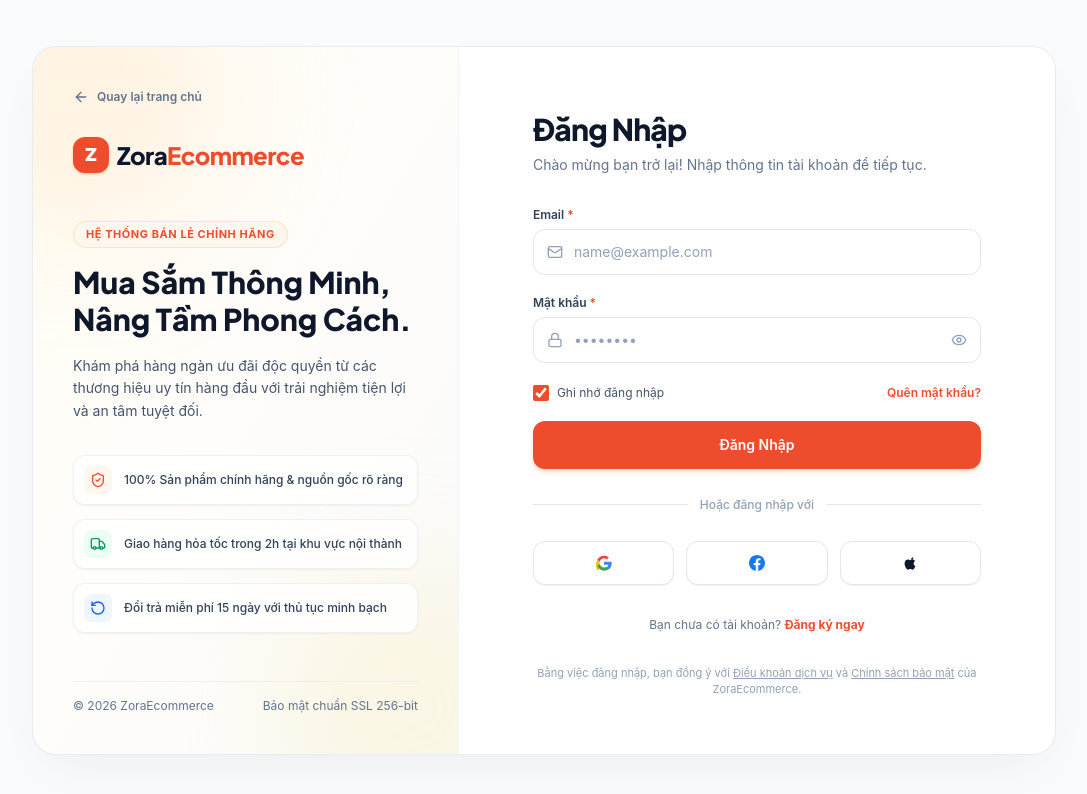
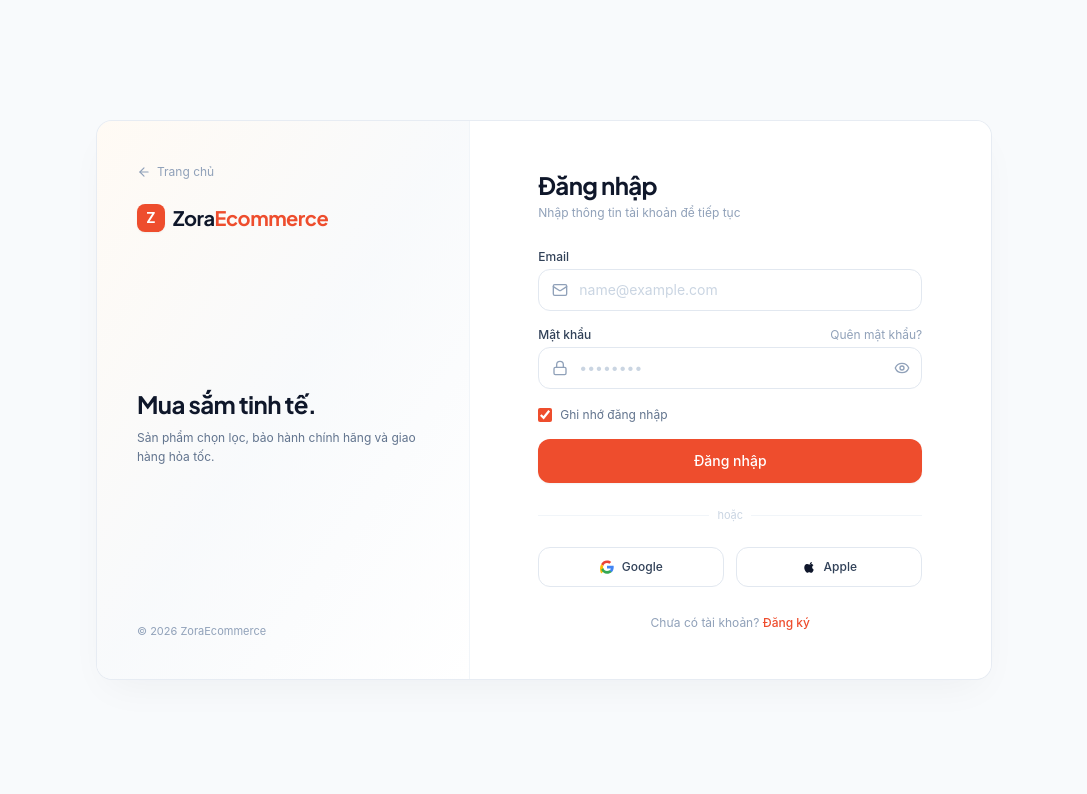
Before and after one commit to ThaiDevv/ZoraEcommerce-Frontend, a React (Vite) app: page / in a window 1280 px wide. Shown: the top 794 px of the page, without its empty margins (96-1183 px from the left). Built offline with nearby package versions, Linux system fonts and the light colour scheme.

Commit message:
[STYLE] Refine LoginPage to ultra-clean minimalist design with reduced text clutter

```diff
--- a/src/pages/LoginPage.tsx
+++ b/src/pages/LoginPage.tsx
@@ -1,42 +1,25 @@
 import React, { useState } from 'react'
 import { Link, useNavigate } from 'react-router-dom'
-import {
-  Mail,
-  Lock,
-  Eye,
-  EyeOff,
-  ArrowLeft,
-  ShieldCheck,
-  Truck,
-  RotateCcw,
-  AlertCircle,
-  Loader2,
-  CheckCircle2,
-} from 'lucide-react'
+import { Mail, Lock, Eye, EyeOff, ArrowLeft, Loader2, AlertCircle } from 'lucide-react'
 import { authApi } from '../api/authApi'
 
 export default function LoginPage() {
   const navigate = useNavigate()
 
-  // Form states
   const [email, setEmail] = useState('')
   const [password, setPassword] = useState('')
   const [rememberMe, setRememberMe] = useState(true)
   const [showPassword, setShowPassword] = useState(false)
 
-  // Request & Validation states
   const [isLoading, setIsLoading] = useState(false)
   const [errorMessage, setErrorMessage] = useState<string | null>(null)
-  const [successMessage, setSuccessMessage] = useState<string | null>(null)
 
   const handleSubmit = async (e: React.FormEvent<HTMLFormElement>) => {
     e.preventDefault()
     setErrorMessage(null)
-    setSuccessMessage(null)
 
-    // Basic client validation
     if (!email.trim() || !password.trim()) {
-      setErrorMessage('Vui lòng điền đầy đủ email và mật khẩu.')
+      setErrorMessage('Vui lòng nhập email và mật khẩu')
       return
     }
 
@@ -48,7 +31,6 @@ export default function LoginPage() {
         password,
       })
 
-      // Store tokens
       if (response && (response as any).accessToken) {
         const token = (response as any).accessToken
         if (rememberMe) {
@@ -61,159 +43,88 @@ export default function LoginPage() {
         }
       }
 
-      setSuccessMessage('Đăng nhập thành công! Đang chuyển hướng...')
-
-      // Redirect after smooth delay
-      setTimeout(() => {
-        navigate('/')
-      }, 1000)
+      navigate('/')
     } catch (err: any) {
-      const msg =
-        err?.message ||
-        'Email hoặc mật khẩu không chính xác. Vui lòng kiểm tra lại.'
-      setErrorMessage(msg)
+      setErrorMessage(err?.message || 'Email hoặc mật khẩu không chính xác')
     } finally {
       setIsLoading(false)
     }
   }
 
   return (
-    <div className="min-h-[100dvh] w-full bg-[#F8FAFC] flex items-center justify-center p-4 sm:p-6 lg:p-10 selection:bg-[#ee4d2d] selection:text-white">
-      {/* Main Split-Screen Card */}
-      <div className="w-full max-w-5xl bg-white rounded-3xl shadow-[0_20px_50px_-15px_rgba(15,23,42,0.06)] border border-slate-200/80 overflow-hidden grid grid-cols-1 lg:grid-cols-12 min-h-[640px]">
+    <div className="min-h-[100dvh] w-full bg-[#F8FAFC] flex items-center justify-center p-4 sm:p-6 lg:p-8">
+      {/* Centered Luxury Card */}
+      <div className="w-full max-w-4xl bg-white rounded-2xl shadow-[0_16px_40px_-12px_rgba(15,23,42,0.05)] border border-slate-200/80 overflow-hidden grid grid-cols-1 lg:grid-cols-12">
 
-        {/* ================= LEFT COLUMN: Editorial Brand Showcase (5 cols) ================= */}
-        <div className="hidden lg:flex lg:col-span-5 relative bg-gradient-to-br from-amber-50/50 via-orange-50/30 to-slate-50 p-10 flex-col justify-between border-r border-slate-100 overflow-hidden">
-
-          {/* Subtle decorative ambient circles (no harsh gradients) */}
-          <div className="absolute -top-24 -left-24 w-72 h-72 rounded-full bg-orange-200/25 blur-3xl pointer-events-none" />
-          <div className="absolute -bottom-24 -right-24 w-72 h-72 rounded-full bg-amber-200/20 blur-3xl pointer-events-none" />
-
-          {/* Top: Logo & Back Link */}
-          <div className="relative z-10">
+        {/* Left: Minimalist Visual Accent (5 cols) */}
+        <div className="hidden lg:flex lg:col-span-5 bg-gradient-to-br from-orange-50/60 via-slate-50 to-white p-10 flex-col justify-between border-r border-slate-100">
+          {/* Logo */}
+          <div>
             <Link
               to="/"
-              className="inline-flex items-center gap-2 text-xs font-semibold text-slate-500 hover:text-slate-800 transition-colors mb-8 group"
+              className="inline-flex items-center gap-1.5 text-xs text-slate-400 hover:text-slate-600 transition-colors mb-6"
             >
-              <ArrowLeft className="w-4 h-4 transition-transform group-hover:-translate-x-1" />
-              Quay lại trang chủ
+              <ArrowLeft className="w-3.5 h-3.5" />
+              Trang chủ
             </Link>
-
             <div className="flex items-center gap-2">
-              <span className="w-9 h-9 rounded-xl bg-[#ee4d2d] text-white flex items-center justify-center font-black text-lg shadow-sm shadow-orange-500/30">
+              <span className="w-7 h-7 rounded-lg bg-[#ee4d2d] text-white flex items-center justify-center font-bold text-sm shadow-xs">
                 Z
               </span>
-              <span className="text-2xl font-black tracking-tight text-[#0F172A] font-['Plus_Jakarta_Sans']">
+              <span className="text-xl font-bold text-[#0F172A] tracking-tight font-['Plus_Jakarta_Sans']">
                 Zora<span className="text-[#ee4d2d]">Ecommerce</span>
               </span>
             </div>
           </div>
 
-          {/* Middle: Brand Editorial Message */}
-          <div className="relative z-10 my-auto py-8">
-            <span className="inline-block text-[11px] font-bold uppercase tracking-wider text-[#ee4d2d] bg-orange-50 px-3 py-1 rounded-full border border-orange-200/60 mb-4">
-              Hệ thống bán lẻ chính hãng
-            </span>
-            <h2 className="text-3xl font-extrabold text-[#0F172A] leading-tight font-['Plus_Jakarta_Sans'] mb-4">
-              Mua Sắm Thông Minh, <br />
-              Nâng Tầm Phong Cách.
+          {/* Minimalist Message */}
+          <div className="my-auto py-6">
+            <h2 className="text-2xl font-bold text-[#0F172A] tracking-tight font-['Plus_Jakarta_Sans'] mb-2">
+              Mua sắm tinh tế.
             </h2>
-            <p className="text-sm text-slate-600 leading-relaxed max-w-sm mb-8">
-              Khám phá hàng ngàn ưu đãi độc quyền từ các thương hiệu uy tín hàng đầu với trải nghiệm tiện lợi và an tâm tuyệt đối.
+            <p className="text-xs text-slate-500 leading-relaxed max-w-xs">
+              Sản phẩm chọn lọc, bảo hành chính hãng và giao hàng hỏa tốc.
             </p>
-
-            {/* 3 Value Pillars with refined 1.5px stroke icons */}
-            <div className="space-y-3.5">
-              <div className="flex items-center gap-3 text-xs font-medium text-slate-700 bg-white/80 backdrop-blur-sm p-2.5 rounded-xl border border-slate-200/60 shadow-xs">
-                <div className="w-7 h-7 rounded-lg bg-orange-50 text-[#ee4d2d] flex items-center justify-center shrink-0">
-                  <ShieldCheck className="w-4 h-4" />
-                </div>
-                <span>100% Sản phẩm chính hãng & nguồn gốc rõ ràng</span>
-              </div>
-
-              <div className="flex items-center gap-3 text-xs font-medium text-slate-700 bg-white/80 backdrop-blur-sm p-2.5 rounded-xl border border-slate-200/60 shadow-xs">
-                <div className="w-7 h-7 rounded-lg bg-emerald-50 text-emerald-600 flex items-center justify-center shrink-0">
-                  <Truck className="w-4 h-4" />
-                </div>
-                <span>Giao hàng hỏa tốc trong 2h tại khu vực nội thành</span>
-              </div>
-
-              <div className="flex items-center gap-3 text-xs font-medium text-slate-700 bg-white/80 backdrop-blur-sm p-2.5 rounded-xl border border-slate-200/60 shadow-xs">
-                <div className="w-7 h-7 rounded-lg bg-blue-50 text-blue-600 flex items-center justify-center shrink-0">
-                  <RotateCcw className="w-4 h-4" />
-                </div>
-                <span>Đổi trả miễn phí 15 ngày với thủ tục minh bạch</span>
-              </div>
-            </div>
           </div>
 
-          {/* Bottom: Subtle Customer Trust Proof */}
-          <div className="relative z-10 pt-4 border-t border-slate-200/50 flex items-center justify-between text-xs text-slate-500">
-            <span>© 2026 ZoraEcommerce</span>
-            <span>Bảo mật chuẩn SSL 256-bit</span>
+          {/* Clean Subtle Footer */}
+          <div className="text-[11px] text-slate-400">
+            © 2026 ZoraEcommerce
           </div>
         </div>
 
-        {/* ================= RIGHT COLUMN: High-Trust Auth Form (7 cols) ================= */}
-        <div className="lg:col-span-7 p-6 sm:p-10 lg:p-14 flex flex-col justify-between bg-white">
+        {/* Right: Clean Form (7 cols) */}
+        <div className="lg:col-span-7 p-8 sm:p-12 flex flex-col justify-center bg-white">
+          <div className="w-full max-w-sm mx-auto">
 
-          {/* Mobile Back button & Brand header */}
-          <div className="lg:hidden flex items-center justify-between mb-8">
-            <Link
-              to="/"
-              className="inline-flex items-center gap-1.5 text-xs font-semibold text-slate-500 hover:text-slate-800 transition-colors"
-            >
-              <ArrowLeft className="w-4 h-4" />
-              Trang chủ
-            </Link>
-            <div className="flex items-center gap-1.5">
-              <span className="w-7 h-7 rounded-lg bg-[#ee4d2d] text-white flex items-center justify-center font-bold text-sm">
-                Z
-              </span>
-              <span className="font-bold text-lg text-[#0F172A]">
-                Zora<span className="text-[#ee4d2d]">Ecommerce</span>
-              </span>
-            </div>
-          </div>
-
-          {/* Form Content Wrapper */}
-          <div className="w-full max-w-md mx-auto my-auto py-2">
-
-            {/* Header Text */}
-            <div className="mb-8 text-left">
-              <h1 className="text-2xl sm:text-3xl font-extrabold text-[#0F172A] tracking-tight font-['Plus_Jakarta_Sans'] mb-2">
-                Đăng Nhập
+            {/* Header */}
+            <div className="mb-7">
+              <h1 className="text-2xl font-bold text-[#0F172A] tracking-tight font-['Plus_Jakarta_Sans'] mb-1">
+                Đăng nhập
               </h1>
-              <p className="text-sm text-slate-500">
-                Chào mừng bạn trở lại! Nhập thông tin tài khoản để tiếp tục.
+              <p className="text-xs text-slate-400">
+                Nhập thông tin tài khoản để tiếp tục
               </p>
             </div>
 
-            {/* Contextual Alert Messages */}
+            {/* Error Alert */}
             {errorMessage && (
-              <div className="mb-6 p-3.5 rounded-xl bg-rose-50 border border-rose-200 text-rose-700 text-xs flex items-start gap-2.5 animate-in fade-in duration-200">
-                <AlertCircle className="w-4 h-4 shrink-0 text-rose-500 mt-0.5" />
-                <span className="leading-relaxed">{errorMessage}</span>
+              <div className="mb-5 p-3 rounded-xl bg-rose-50 border border-rose-200/80 text-rose-700 text-xs flex items-center gap-2">
+                <AlertCircle className="w-4 h-4 shrink-0 text-rose-500" />
+                <span>{errorMessage}</span>
               </div>
             )}
 
-            {successMessage && (
-              <div className="mb-6 p-3.5 rounded-xl bg-emerald-50 border border-emerald-200 text-emerald-700 text-xs flex items-start gap-2.5 animate-in fade-in duration-200">
-                <CheckCircle2 className="w-4 h-4 shrink-0 text-emerald-500 mt-0.5" />
-                <span className="leading-relaxed">{successMessage}</span>
-              </div>
-            )}
+            {/* Form */}
+            <form onSubmit={handleSubmit} className="space-y-4" noValidate>
 
-            {/* Login Form */}
-            <form onSubmit={handleSubmit} className="space-y-5" noValidate>
-
-              {/* Field 1: Email Input */}
-              <div className="space-y-1.5 text-left">
+              {/* Email */}
+              <div className="space-y-1">
                 <label
                   htmlFor="login-email"
-                  className="block text-xs font-semibold text-slate-700"
+                  className="block text-xs font-medium text-slate-700"
                 >
-                  Email <span className="text-[#ee4d2d]">*</span>
+                  Email
                 </label>
                 <div className="relative">
                   <div className="absolute inset-y-0 left-0 pl-3.5 flex items-center pointer-events-none text-slate-400">
@@ -222,25 +133,32 @@ export default function LoginPage() {
                   <input
                     id="login-email"
                     type="email"
-                    name="email"
                     value={email}
                     onChange={(e) => setEmail(e.target.value)}
                     placeholder="name@example.com"
                     autoComplete="email"
                     required
-                    className="w-full pl-10 pr-4 py-3 text-sm bg-white border border-slate-200 rounded-xl text-slate-900 placeholder:text-slate-400 focus:outline-none focus:border-[#ee4d2d] focus:ring-3 focus:ring-[#ee4d2d]/15 transition-all"
+                    className="w-full pl-10 pr-3.5 py-2.5 text-sm bg-white border border-slate-200 rounded-xl text-slate-900 placeholder:text-slate-300 focus:outline-none focus:border-[#ee4d2d] focus:ring-2 focus:ring-[#ee4d2d]/15 transition-all"
                   />
                 </div>
               </div>
 
-              {/* Field 2: Password Input */}
-              <div className="space-y-1.5 text-left">
-                <label
-                  htmlFor="login-password"
-                  className="block text-xs font-semibold text-slate-700"
-                >
-                  Mật khẩu <span className="text-[#ee4d2d]">*</span>
-                </label>
+              {/* Password */}
+              <div className="space-y-1">
+                <div className="flex items-center justify-between">
+                  <label
+                    htmlFor="login-password"
+                    className="block text-xs font-medium text-slate-700"
+                  >
+                    Mật khẩu
+                  </label>
+                  <Link
+                    to="/forgot-password"
+                    className="text-xs text-slate-400 hover:text-[#ee4d2d] transition-colors"
+                  >
+                    Quên mật khẩu?
+                  </Link>
+                </div>
                 <div className="relative">
                   <div className="absolute inset-y-0 left-0 pl-3.5 flex items-center pointer-events-none text-slate-400">
                     <Lock className="w-4 h-4" />
@@ -248,19 +166,17 @@ export default function LoginPage() {
                   <input
                     id="login-password"
                     type={showPassword ? 'text' : 'password'}
-                    name="password"
                     value={password}
                     onChange={(e) => setPassword(e.target.value)}
                     placeholder="••••••••"
                     autoComplete="current-password"
                     required
-                    className="w-full pl-10 pr-11 py-3 text-sm bg-white border border-slate-200 rounded-xl text-slate-900 placeholder:text-slate-400 focus:outline-none focus:border-[#ee4d2d] focus:ring-3 focus:ring-[#ee4d2d]/15 transition-all"
+                    className="w-full pl-10 pr-10 py-2.5 text-sm bg-white border border-slate-200 rounded-xl text-slate-900 placeholder:text-slate-300 focus:outline-none focus:border-[#ee4d2d] focus:ring-2 focus:ring-[#ee4d2d]/15 transition-all"
                   />
                   <button
                     type="button"
                     onClick={() => setShowPassword(!showPassword)}
-                    tabIndex={-1}
-                    className="absolute inset-y-0 right-0 pr-3.5 flex items-center text-slate-400 hover:text-slate-600 transition-colors"
+                    className="absolute inset-y-0 right-0 pr-3 flex items-center text-slate-400 hover:text-slate-600 transition-colors"
                     aria-label={showPassword ? 'Ẩn mật khẩu' : 'Hiện mật khẩu'}
                   >
                     {showPassword ? (
@@ -272,64 +188,53 @@ export default function LoginPage() {
                 </div>
               </div>
 
-              {/* Remember Me & Forgot Password Row */}
-              <div className="flex items-center justify-between text-xs pt-0.5">
-                <label className="flex items-center gap-2 cursor-pointer select-none text-slate-600 hover:text-slate-900">
+              {/* Remember */}
+              <div className="pt-0.5">
+                <label className="flex items-center gap-2 cursor-pointer select-none text-xs text-slate-500">
                   <input
                     type="checkbox"
                     checked={rememberMe}
                     onChange={(e) => setRememberMe(e.target.checked)}
-                    className="w-4 h-4 rounded-md border-slate-300 text-[#ee4d2d] focus:ring-[#ee4d2d] focus:ring-offset-0 cursor-pointer accent-[#ee4d2d]"
+                    className="w-3.5 h-3.5 rounded border-slate-300 text-[#ee4d2d] focus:ring-[#ee4d2d] cursor-pointer accent-[#ee4d2d]"
                   />
                   <span>Ghi nhớ đăng nhập</span>
                 </label>
-
-                <Link
-                  to="/forgot-password"
-                  className="font-semibold text-[#ee4d2d] hover:underline"
-                >
-                  Quên mật khẩu?
-                </Link>
               </div>
 
-              {/* Primary Submit CTA Button */}
+              {/* Submit Button */}
               <button
                 type="submit"
                 disabled={isLoading}
-                className="w-full h-12 bg-[#ee4d2d] hover:bg-[#d73211] active:scale-[0.98] text-white font-semibold text-sm rounded-xl shadow-md shadow-orange-500/20 transition-all duration-150 flex items-center justify-center gap-2 cursor-pointer disabled:opacity-70 disabled:cursor-not-allowed disabled:transform-none"
+                className="w-full h-11 bg-[#ee4d2d] hover:bg-[#d73211] active:scale-[0.99] text-white font-medium text-sm rounded-xl transition-all flex items-center justify-center gap-2 cursor-pointer disabled:opacity-60 disabled:cursor-not-allowed shadow-xs"
               >
                 {isLoading ? (
                   <>
                     <Loader2 className="w-4 h-4 animate-spin" />
-                    <span>Đang xác thực...</span>
+                    <span>Đang xử lý...</span>
                   </>
                 ) : (
-                  <span>Đăng Nhập</span>
+                  <span>Đăng nhập</span>
                 )}
               </button>
             </form>
 
-            {/* Social Auth Divider */}
-            <div className="relative my-7">
+            {/* Divider */}
+            <div className="relative my-6">
               <div className="absolute inset-0 flex items-center">
-                <div className="w-full border-t border-slate-200" />
+                <div className="w-full border-t border-slate-100" />
               </div>
-              <div className="relative flex justify-center text-xs">
-                <span className="px-3 bg-white text-slate-400 font-medium">
-                  Hoặc đăng nhập với
-                </span>
+              <div className="relative flex justify-center text-[11px]">
+                <span className="px-2 bg-white text-slate-300">hoặc</span>
               </div>
             </div>
 
-            {/* Social Buttons */}
-            <div className="grid grid-cols-3 gap-3">
-              {/* Google */}
+            {/* Social Logins - Minimalist Google & Apple */}
+            <div className="grid grid-cols-2 gap-3">
               <button
                 type="button"
-                className="h-11 flex items-center justify-center rounded-xl border border-slate-200 bg-white hover:bg-slate-50 active:scale-95 transition-all text-xs font-semibold text-slate-700 shadow-2xs"
-                title="Đăng nhập bằng Google"
+                className="h-10 flex items-center justify-center gap-2 rounded-xl border border-slate-200 bg-white hover:bg-slate-50 active:scale-95 transition-all text-xs font-medium text-slate-700"
               >
-                <svg className="w-4 h-4" viewBox="0 0 24 24">
+                <svg className="w-3.5 h-3.5" viewBox="0 0 24 24">
                   <path
                     fill="#EA4335"
                     d="M12 5c1.6 0 3 .6 4.1 1.6l3.1-3.1C17.3 1.7 14.8 1 12 1 7.5 1 3.7 3.6 1.9 7.3l3.7 2.9C6.5 7.2 9 5 12 5z"
@@ -347,54 +252,31 @@ export default function LoginPage() {
                     d="M12 23.5c3.2 0 6-1.1 8-3l-3.7-2.9c-1.1.7-2.5 1.2-4.3 1.2-3 0-5.5-2.2-6.4-5.2L1.9 16.5C3.7 20.2 7.5 23.5 12 23.5z"
                   />
                 </svg>
+                <span>Google</span>
               </button>
 
-              {/* Facebook */}
               <button
                 type="button"
-                className="h-11 flex items-center justify-center rounded-xl border border-slate-200 bg-white hover:bg-slate-50 active:scale-95 transition-all text-xs font-semibold text-slate-700 shadow-2xs"
-                title="Đăng nhập bằng Facebook"
+                className="h-10 flex items-center justify-center gap-2 rounded-xl border border-slate-200 bg-white hover:bg-slate-50 active:scale-95 transition-all text-xs font-medium text-slate-700"
               >
-                <svg className="w-4 h-4 text-[#1877F2]" fill="currentColor" viewBox="0 0 24 24">
-                  <path d="M24 12.073c0-6.627-5.373-12-12-12s-12 5.373-12 12c0 5.99 4.388 10.954 10.125 11.854v-8.385H7.078v-3.47h3.047V9.43c0-3.007 1.792-4.669 4.533-4.669 1.312 0 2.686.235 2.686.235v2.953H15.83c-1.491 0-1.956.925-1.956 1.874v2.25h3.328l-.532 3.47h-2.796v8.385C19.612 23.027 24 18.062 24 12.073z" />
-                </svg>
-              </button>
-
-              {/* Apple */}
-              <button
-                type="button"
-                className="h-11 flex items-center justify-center rounded-xl border border-slate-200 bg-white hover:bg-slate-50 active:scale-95 transition-all text-xs font-semibold text-slate-700 shadow-2xs"
-                title="Đăng nhập bằng Apple ID"
-              >
-                <svg className="w-4 h-4 text-slate-900" fill="currentColor" viewBox="0 0 24 24">
+                <svg className="w-3.5 h-3.5 text-slate-900" fill="currentColor" viewBox="0 0 24 24">
                   <path d="M18.71 19.5c-.83 1.24-1.71 2.45-3.05 2.47-1.34.03-1.77-.79-3.29-.79-1.53 0-2 .77-3.27.82-1.31.05-2.3-1.32-3.14-2.53C4.25 17 2.94 12.45 4.7 9.39c.87-1.52 2.43-2.48 4.12-2.51 1.28-.02 2.5.87 3.29.87.78 0 2.26-1.07 3.81-.91.65.03 2.47.26 3.64 1.98-.09.06-2.17 1.28-2.15 3.81.03 3.02 2.65 4.03 2.68 4.04-.03.07-.42 1.44-1.38 2.83M15.97 6.38c.62-.75 1.04-1.8 0.93-2.85-.9.04-1.99.6-2.61 1.34-.55.63-1.03 1.68-.9 2.69 1 .08 2.03-.5 2.58-1.18z" />
                 </svg>
+                <span>Apple</span>
               </button>
             </div>
 
-            {/* Bottom Account Switcher */}
-            <div className="mt-8 text-center text-xs text-slate-500">
-              Bạn chưa có tài khoản?{' '}
+            {/* Bottom Register Switcher */}
+            <div className="mt-7 text-center text-xs text-slate-400">
+              Chưa có tài khoản?{' '}
               <Link
                 to="/register"
-                className="font-bold text-[#ee4d2d] hover:underline"
+                className="font-medium text-[#ee4d2d] hover:underline"
               >
-                Đăng ký ngay
+                Đăng ký
               </Link>
             </div>
-          </div>
 
-          {/* Legal microcopy footer */}
-          <div className="text-[11px] text-slate-400 text-center mt-6">
-            Bằng việc đăng nhập, bạn đồng ý với{' '}
-            <Link to="/terms" className="underline hover:text-slate-600">
-              Điều khoản dịch vụ
-            </Link>{' '}
-            và{' '}
-            <Link to="/privacy" className="underline hover:text-slate-600">
-              Chính sách bảo mật
-            </Link>{' '}
-            của ZoraEcommerce.
           </div>
         </div>
 
```
